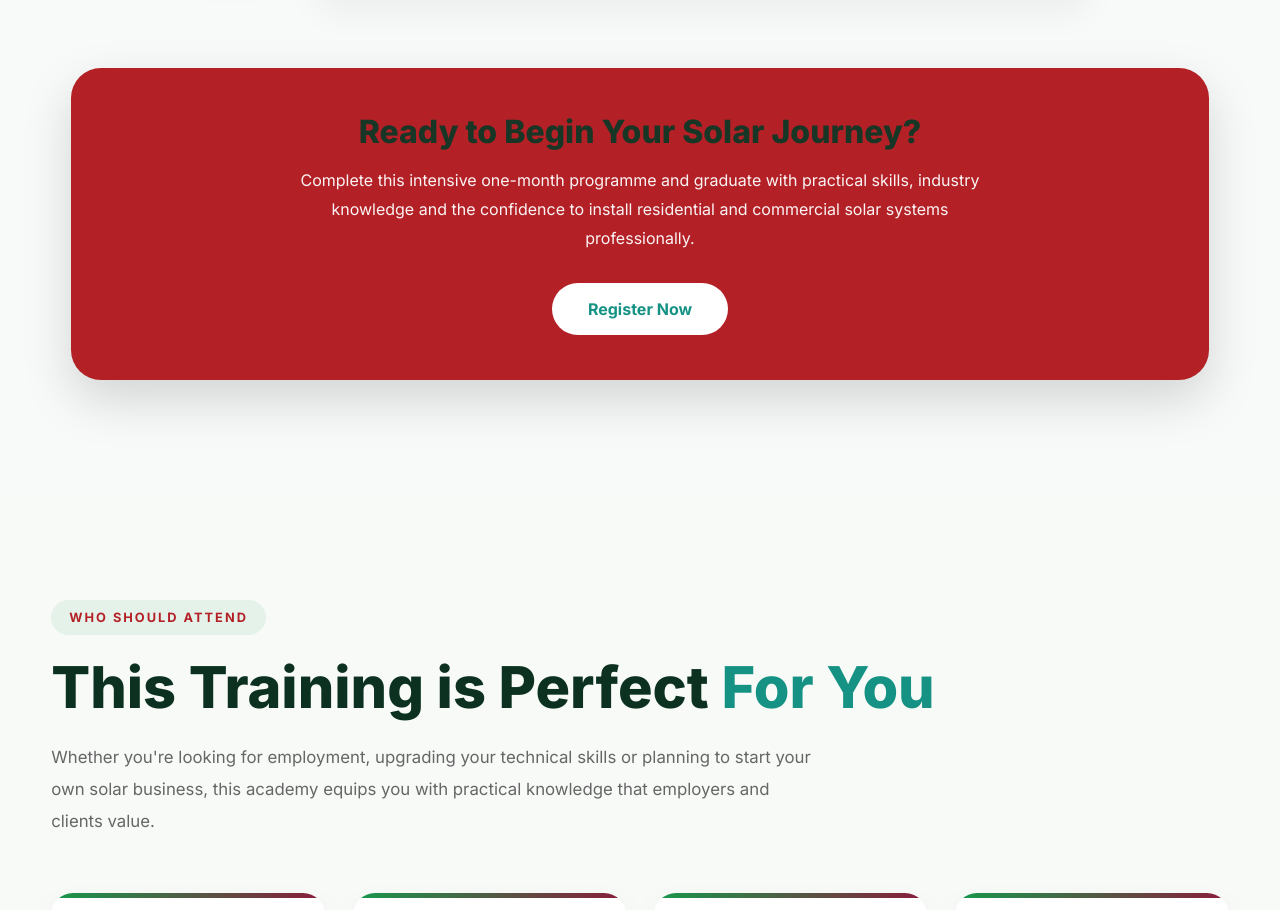
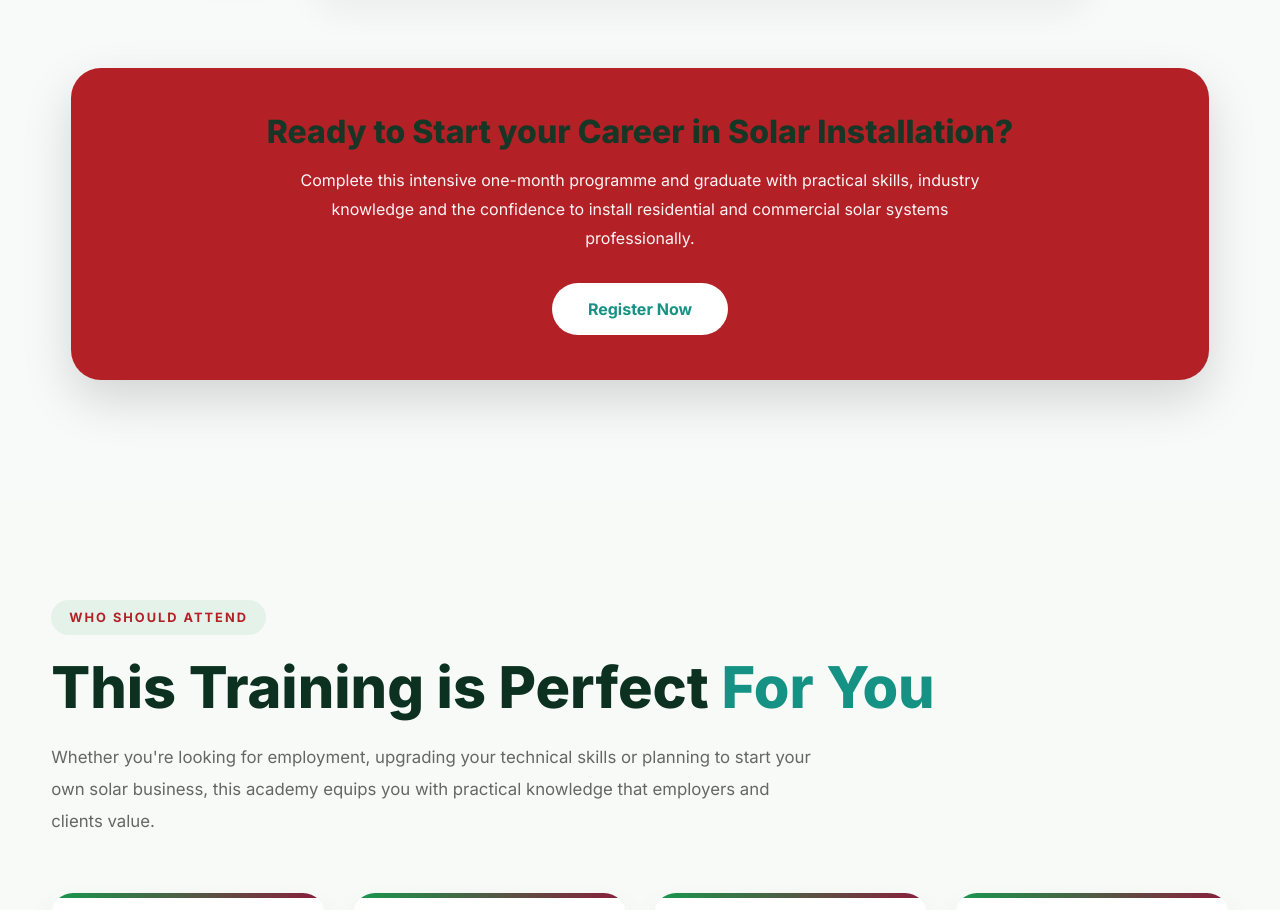
Before and after one commit to Ollah55/solar-training, a React (Vite) app: page / in a window 1280 px wide. Shown: the part 6639-7549 px from the top of the page. Built offline with nearby package versions, Linux system fonts and the light colour scheme.

Commit message:
Update training landing page content

```diff
--- a/src/components/Curriculum/Curriculum.jsx
+++ b/src/components/Curriculum/Curriculum.jsx
@@ -134,7 +134,7 @@ export default function Curriculum() {
         <div className="curriculum-finish">
 
     <h3>
-        Ready to Begin Your Solar Journey?
+        Ready to Start your Career in Solar Installation?
     </h3>
 
     <p>
```
